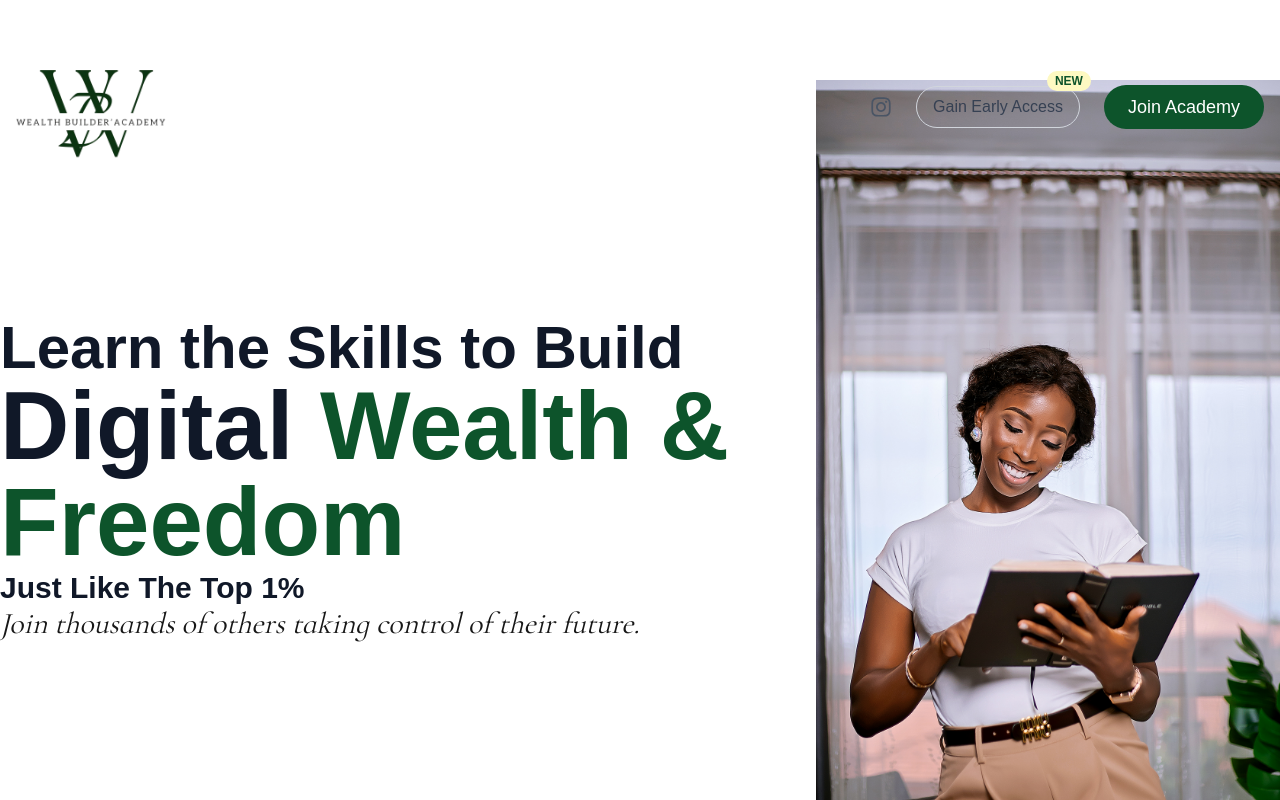
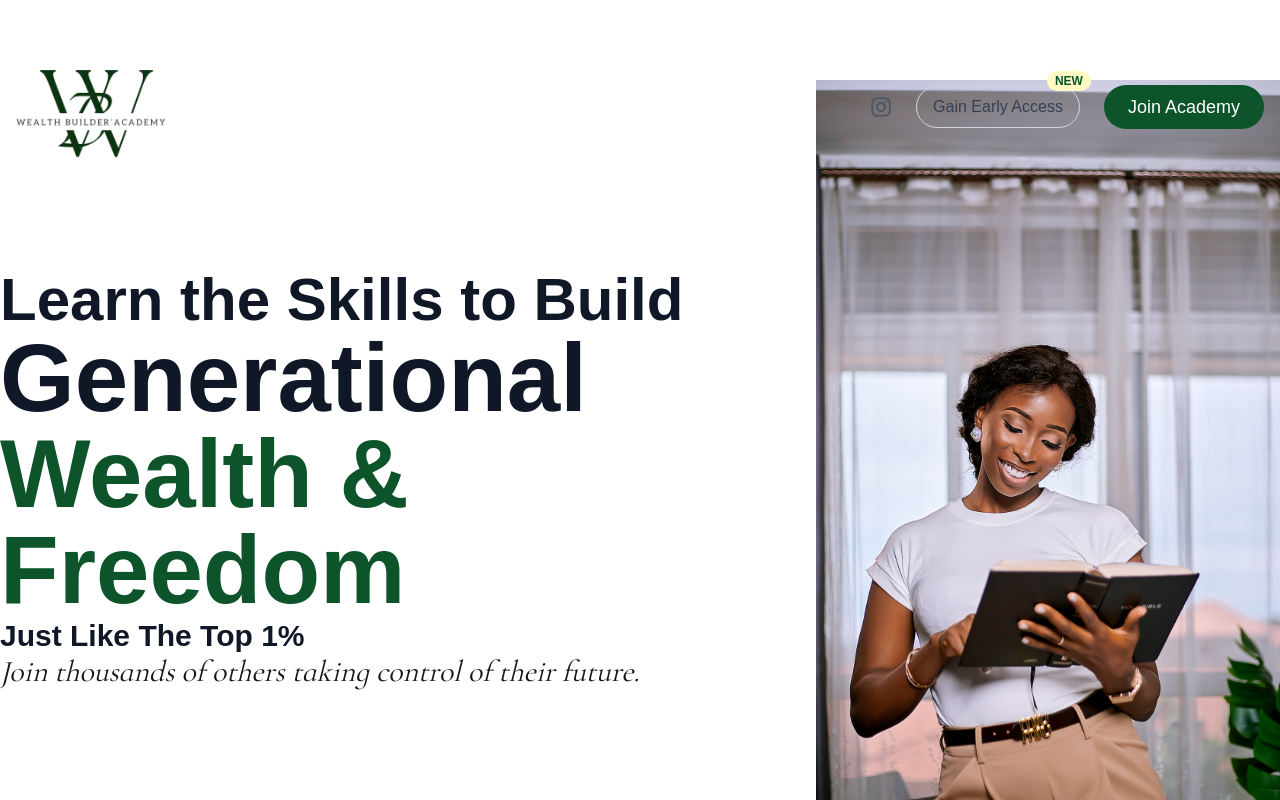
Before and after one commit to Lukwago-Joel-Jr/tce-digital-investments, a Next.js app: page / in a window 1280 px wide. Shown: the top 800 px of the page. Built offline with nearby package versions, Linux system fonts and the light colour scheme; a web font is replaced by a local one.

Commit message:
Update Hero.js

```diff
--- a/src/components/Hero.js
+++ b/src/components/Hero.js
@@ -50,7 +50,7 @@ export default function HeroSection() {
                 Learn the Skills to Build
               </motion.span>
               <motion.span variants={lineVariants} className="block">
-                Digital{" "}
+                Generational{" "}
                 <span className="text-green-900 text-8xl">
                   Wealth & Freedom
                 </span>
```
